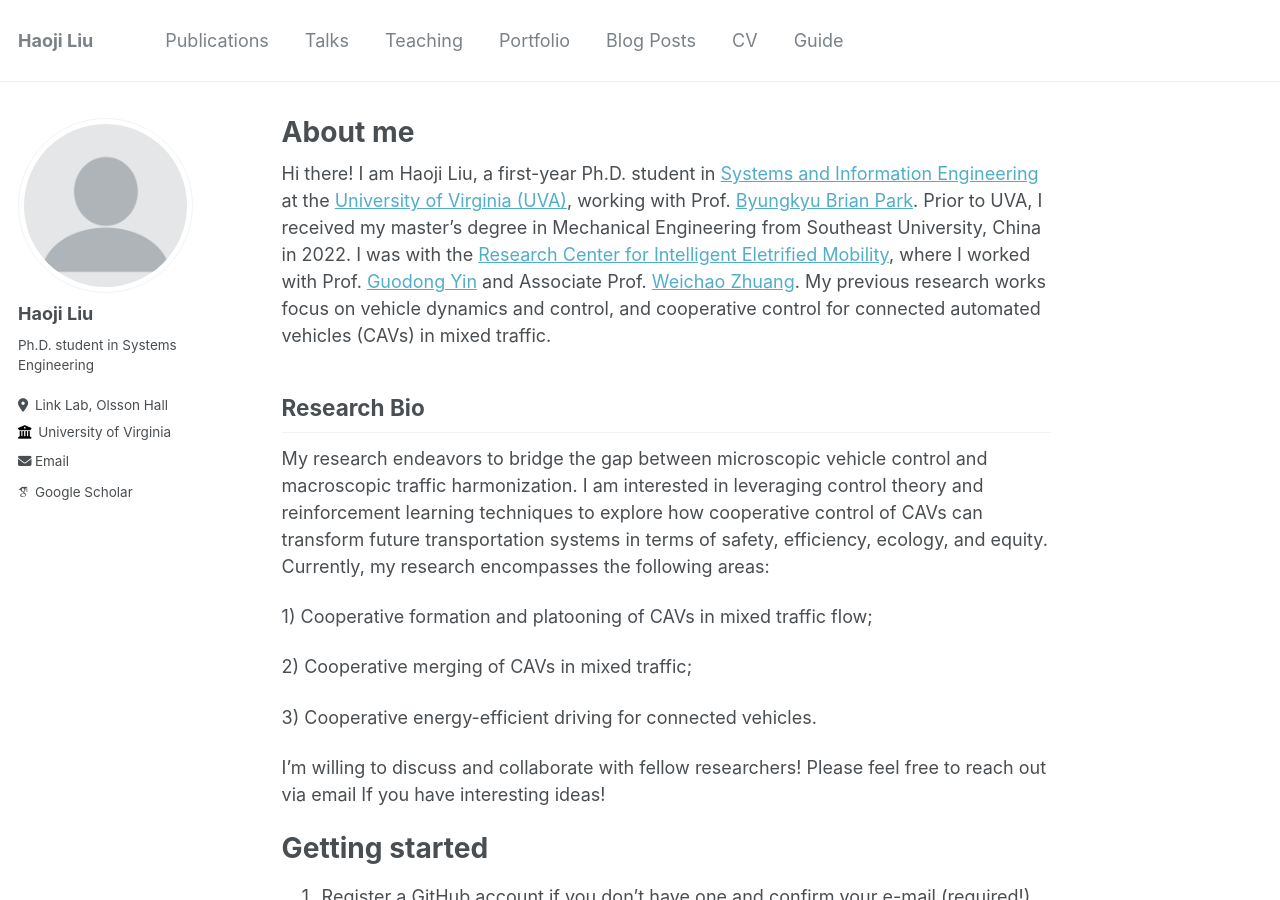
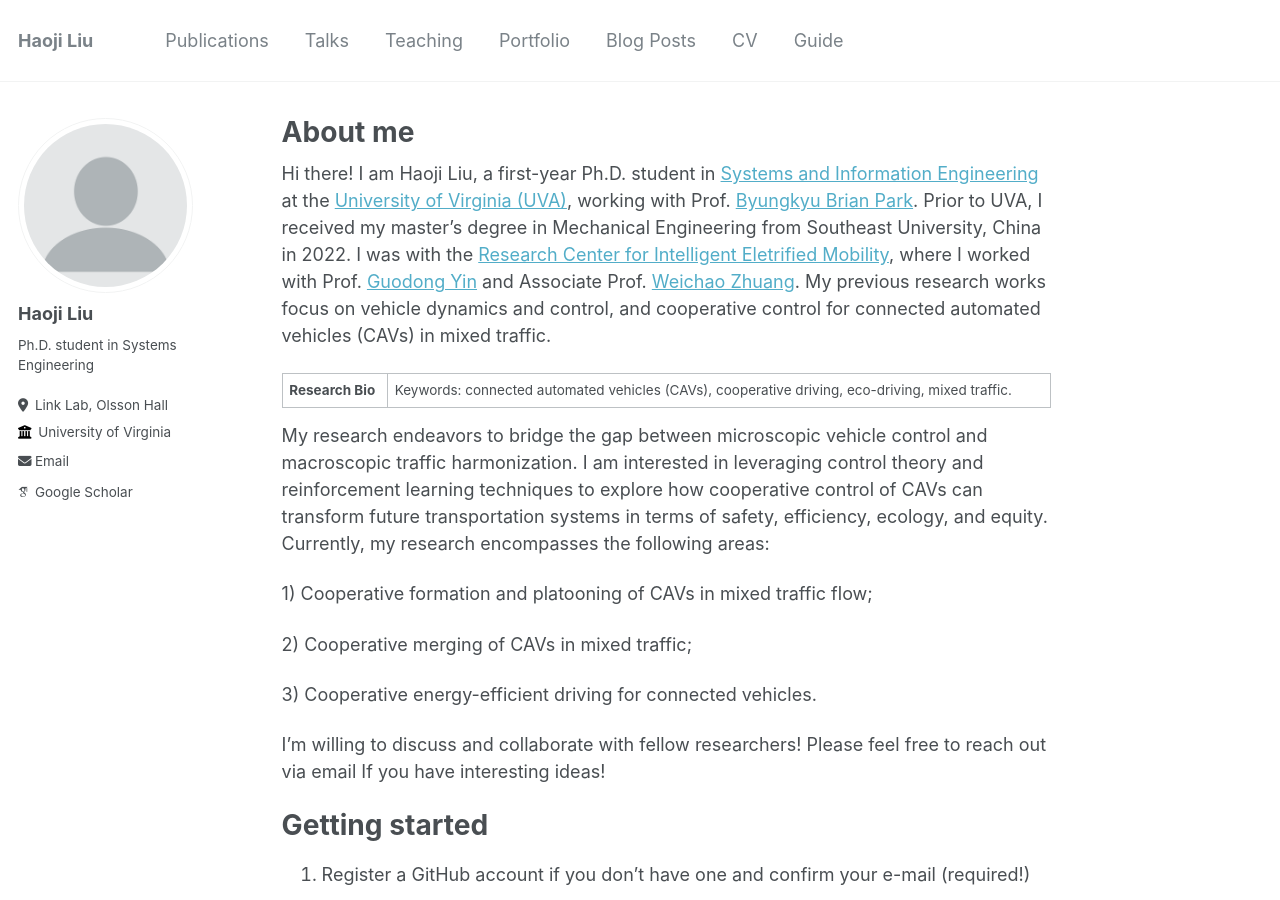
Before and after one commit to haoji6/haoji6.github.io, a Jekyll site: the page built from _pages/about.md, in a window 1280 px wide and 900 px high. Built offline with Jekyll 4.4.1, drawn with Linux system fonts in a browser that asks for light colours; some web fonts are replaced.

Commit message:
Update about.md

```diff
--- a/_pages/about.md
+++ b/_pages/about.md
@@ -9,8 +9,9 @@ redirect_from:
 
 Hi there! I am Haoji Liu, a first-year Ph.D. student in [Systems and Information Engineering](https://engineering.virginia.edu/departments/systems-and-information-engineering) at the [University of Virginia (UVA)](https://www.virginia.edu/), working with Prof. [Byungkyu Brian Park](https://engineering.virginia.edu/faculty/b-brian-park). Prior to UVA, I received my master's degree in Mechanical Engineering from Southeast University, China in 2022. I was with the [Research Center for Intelligent Eletrified Mobility](https://ciem.seu.edu.cn/_s508/main.psp), where I worked with Prof. [Guodong Yin](https://me.seu.edu.cn/ygd/listm.htm) and Associate Prof. [Weichao Zhuang](https://me.seu.edu.cn/zwc1/list.htm). My previous research works focus on vehicle dynamics and control, and cooperative control for connected automated vehicles (CAVs) in mixed traffic.
 
-Research Bio
-------
+**Research Bio** | Keywords: connected automated vehicles (CAVs), cooperative driving, eco-driving, mixed traffic.
+
+
 My research endeavors to bridge the gap between microscopic vehicle control and macroscopic traffic harmonization. I am interested in leveraging control theory and reinforcement learning techniques to explore how cooperative control of CAVs can transform future transportation systems in terms of safety, efficiency, ecology, and equity. Currently, my research encompasses the following areas:
 
 1) Cooperative formation and platooning of CAVs in mixed traffic flow;
```
